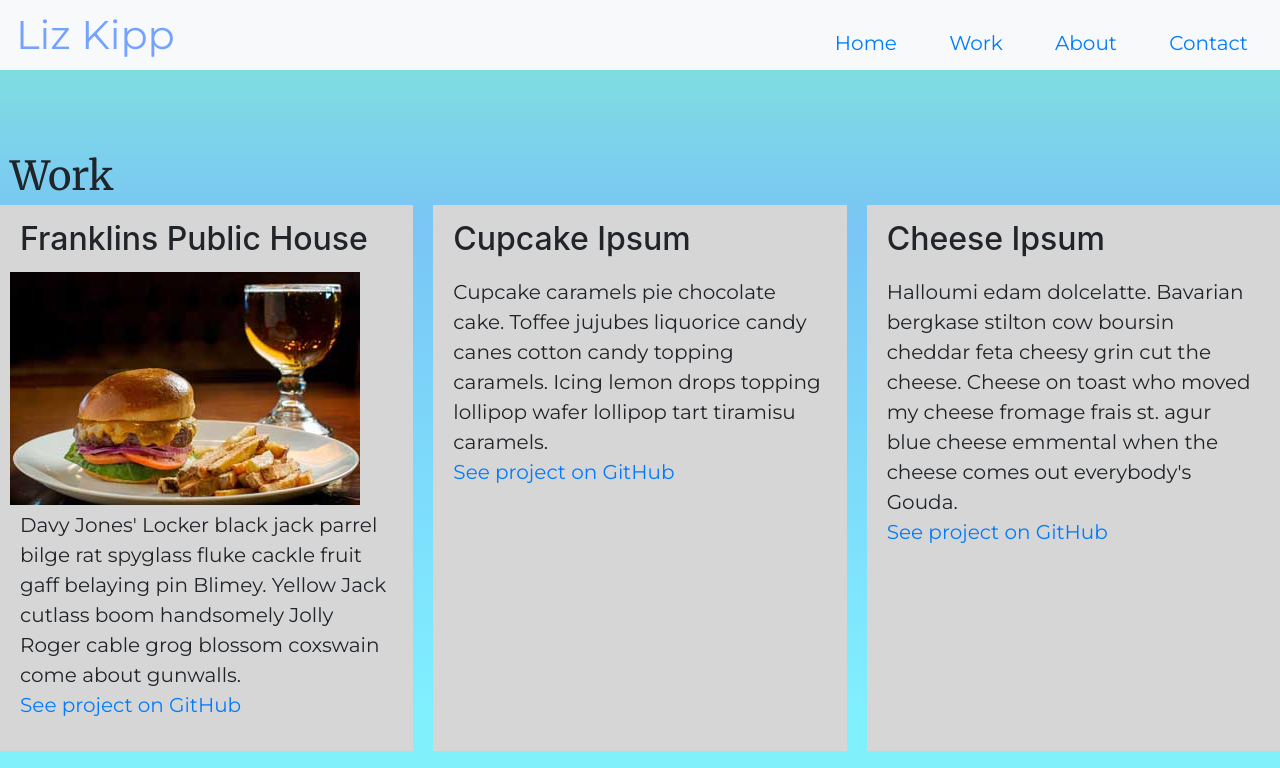
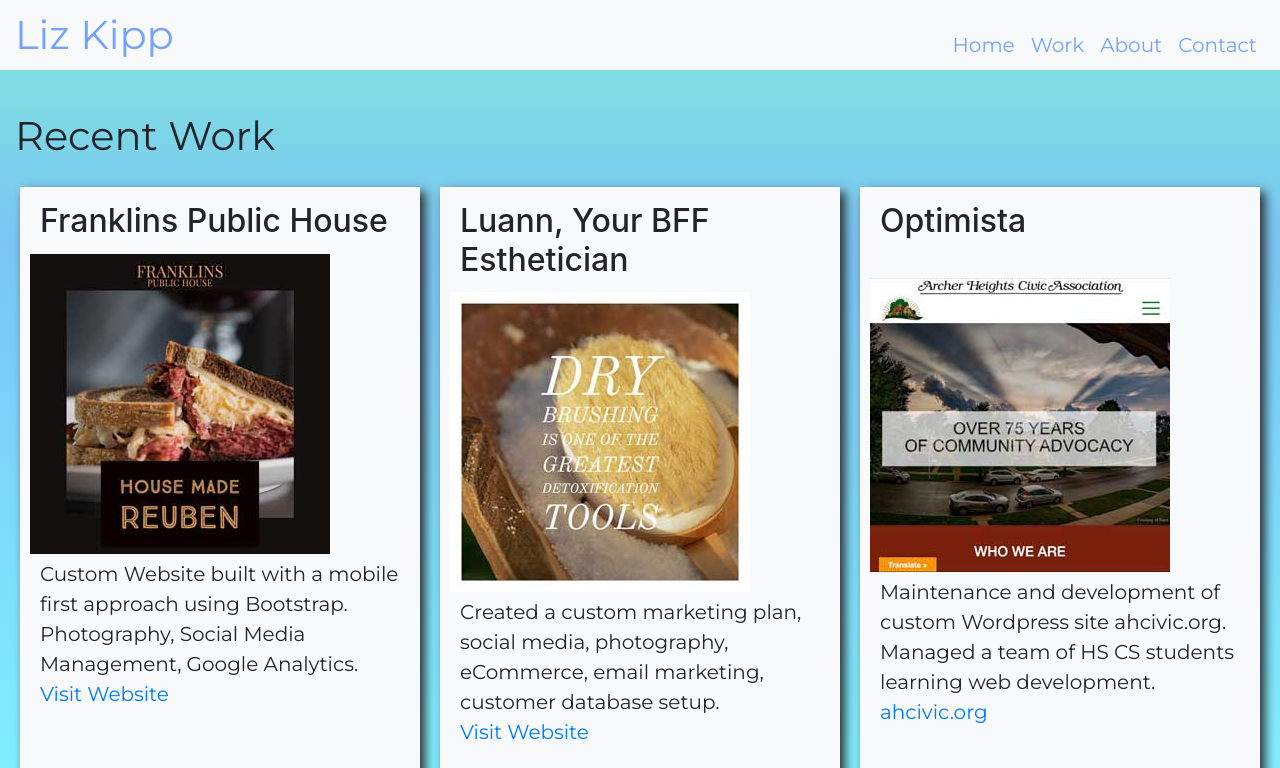
Before and after one commit to elizabethsn7/cfPortfolio, a plain HTML site: page work.html in a window 1280 px wide. Shown: the top 768 px of the page. Drawn offline with nearby package versions, Linux system fonts and the light colour scheme.

Commit message:
Added toggler to nav, updated work.html

```diff
--- a/css/style.production.css
+++ b/css/style.production.css
@@ -10,15 +10,12 @@
   background: linear-gradient(180deg, #80e8d8 0%, #7ac5f5 17%, #80efff 53%, #80ffc8 91%, #7af59d 100%);
 }
 
-h1 {
-  font-family: "Merriweather", serif;
+h1,
+.recentWork {
+  font-family: "Montserrat", sans-serif;
   font-size: 2.5em;
-}
-
-.workHeader {
-  margin-left: 10px;
-  margin-bottom: 5px;
-  padding-top: 10px;
+  margin-left: 15px;
+  margin-top: -30px;
 }
 
 p,
@@ -35,18 +32,28 @@ nav {
   font-size: 1.5em;
 }
 
-.navigation-list {
-  list-style-type: none;
-  margin-bottom: 0rem;
-  margin-top: 1rem;
-}
-.navigation-list li {
-  display: inline-block;
-  margin-left: 15px;
+.nav {
+  margin-top: 10px;
 }
 
 .navbar {
-  padding: 0 16px;
+  -webkit-box-align: end;
+      -ms-flex-align: end;
+          align-items: flex-end;
+  padding: 0 15px;
+  color: #73a2ff !important;
+}
+
+.nav-link {
+  -webkit-box-align: end;
+      -ms-flex-align: end;
+          align-items: flex-end;
+  padding: 0 15px;
+  color: #73a2ff !important;
+}
+
+.navbar-nav {
+  margin-bottom: 10px !important;
 }
 
 .profile__portrait {
@@ -63,14 +70,14 @@ nav {
 }
 
 a :visited {
-  color: #73a2ff;
+  color: #73a2ff !important;
 }
 a :hover,
 a :focus {
   text-decoration: none;
 }
 a :active {
-  color: #80e8d8;
+  color: #80e8d8 !important;
 }
 
 .box-shadow {
@@ -86,7 +93,7 @@ a :active {
 .navbar-brand {
   font-family: "Montserrat", sans-serif;
   font-size: 2em;
-  color: #73a2ff;
+  color: #73a2ff !important;
 }
 
 .page-header {
@@ -126,7 +133,7 @@ h2 {
 /* Grid fallback*/
 .grid__item {
   display: inline-block;
-  width: 33%;
+  width: 50%;
 }
 
 /* Styling CSS grid*/
@@ -136,10 +143,13 @@ h2 {
   -ms-grid-columns: 1fr 20px 1fr 20px 1fr;
   grid-template-columns: 1fr 1fr 1fr;
   grid-gap: 20px;
+  margin: 0 20px;
 }
 
 .grid__item {
-  background-color: #d6d6d6;
+  background-color: #f8f9fa;
+  -webkit-box-shadow: 5px 5px 10px #2d2d2d;
+          box-shadow: 5px 5px 10px #2d2d2d;
   padding: 10px;
   /* Set width to auto*/
   width: auto;
@@ -248,6 +258,7 @@ button :focus {
   .grid {
     -ms-grid-columns: 1fr;
     grid-template-columns: 1fr;
+    margin: 0 10px;
     grid-gap: 10px;
   }
   .grid :last-child {
@@ -255,10 +266,11 @@ button :focus {
     grid-row: auto/auto;
   }
 }
-@media all and (min-width: 500px) and (max-width: 750px) {
+@media all and (min-width: 500px) and (max-width: 768px) {
   .grid {
     -ms-grid-columns: 1fr 10px 1fr;
     grid-template-columns: 1fr 1fr;
+    margin: 0 10px;
     grid-gap: 10px;
   }
   .grid :last-child {
--- a/css/styles.css
+++ b/css/styles.css
@@ -1,7 +1,7 @@
 :root {
   --primary-color: #73a2ff;
   --secondary-color: #80e8d8;
-  --light-grey: #d6d6d6;
+  --light-bg: #f8f9fa;
 }
 * {
   box-sizing: border-box;
@@ -12,15 +12,12 @@
   background: linear-gradient(180deg, #80e8d8 0%, #7ac5f5 17%, #80efff 53%, #80ffc8 91%, #7af59d 100%);
 }
 
-h1 {
-  font-family: "Merriweather", serif;
+h1,
+.recentWork {
+  font-family: "Montserrat", sans-serif;
   font-size: 2.5em;
-}
-
-.workHeader {
-  margin-left: 10px;
-  margin-bottom: 5px;
-  padding-top: 10px;
+  margin-left: 15px;
+  margin-top: -30px;
 }
 
 p,
@@ -37,20 +34,20 @@ nav {
   font-size: 1.5em;
 }
 
-.navigation-list {
-  list-style-type: none;
-  margin-bottom: 0rem;
-  margin-top: 1rem;
-    li {
-    display: inline-block;
-    margin-left: 15px;
-  }
+.nav {
+  margin-top: 10px;
 }
 
-.navbar {
-  padding: 0 16px;
+.navbar,
+.nav-link {
+  align-items: flex-end;
+  padding: 0 15px;
+  color: var(--primary-color) !important;
 }
 
+.navbar-nav {
+  margin-bottom: 10px !important;
+}
 .profile__portrait {
   float: left;
   width: 250px;
@@ -66,14 +63,14 @@ nav {
 
 a {
   :visited {
-    color: var(--primary-color);
+    color: var(--primary-color) !important;
   }
   :hover,
   :focus {
     text-decoration: none;
   }
   :active {
-    color: var(--secondary-color);
+    color: var(--secondary-color) !important;
   }
 }
 
@@ -88,7 +85,7 @@ a {
 .navbar-brand {
   font-family: "Montserrat", sans-serif;
   font-size: 2em;
-  color: var(--primary-color);
+  color: var(--primary-color) !important;
 }
 
 .page-header {
@@ -121,7 +118,7 @@ a {
 /* Grid fallback*/
 .grid__item {
   display: inline-block;
-  width: 33%;
+  width: 50%;
     }
 
     /* Styling CSS grid*/
@@ -129,10 +126,12 @@ a {
       display: grid;
       grid-template-columns: 1fr 1fr 1fr;
       grid-gap: 20px;
+      margin: 0 20px;
     }
 
     .grid__item {
-      background-color: var(--light-grey);
+      background-color: var(--light-bg);
+      box-shadow: 5px 5px 10px #2d2d2d;
       padding: 10px;
       /* Set width to auto*/
       width: auto;
@@ -183,6 +182,7 @@ button {
     opacity: 0;
   }
 }
+
 .bounceOutDown {
   max-width: 200px;
   animation-duration: 5s;
@@ -197,6 +197,7 @@ button {
 @media all and (max-width: 500px) {
   .grid {
     grid-template-columns: 1fr;
+    margin: 0 10px;
     grid-gap: 10px;
       :last-child {
         grid-column: auto/auto;
@@ -204,15 +205,18 @@ button {
       }
   }
 }
-@media all and (min-width: 500px) and (max-width: 750px) {
+
+@media all and (min-width: 500px) and (max-width: 768px) {
   .grid {
     grid-template-columns: 1fr 1fr;
+    margin: 0 10px;
     grid-gap: 10px;
       :last-child {
         grid-column: auto/auto;
         grid-row: auto/auto;
       }
   }
+
   h1 {
     font-size: 1.25em;
   }
--- a/work.html
+++ b/work.html
@@ -19,11 +19,15 @@
     <!-- Header -->
     <header class="page-header">
       <!-- Navigation -->
-      <nav class="navbar fixed-top bg-light">
+      <nav class="navbar navbar-expand-md navbar-light fixed-top bg-light" role="navigation">
         <a class= "navbar-brand" href="home.html">Liz Kipp</a>
-        <ul role="menubar" class="navigation-list">
-          <li class="nav-item" role="presentation">
-            <a href="index.html" role="menuitem" class="nav-link">Home</a>
+        <button class="navbar-toggler" type="button" data-toggle="collapse" data-target="#navbarNav" aria-controls="navbarNav" aria-expanded="false" aria-label="Toggle navigation">
+        <span class="navbar-toggler-icon"></span>
+        </button>
+        <div class="collapse navbar-collapse justify-content-end" id="navbarNav">
+          <ul class="navbar-nav">
+            <li class="nav-item active" role="presentation">
+              <a href="index.html" role="menuitem" class="nav-link">Home <span class="sr-only">(current)</span></a>
             </li >
             <li class="nav-item" role="presentation">
               <a href="work.html" role="menuitem" class="nav-link">Work</a>
@@ -35,32 +39,37 @@
               <a href="contact.html" role="menuitem" class="nav-link">Contact</a>
             </li>
           </ul>
+        </div>
       </nav>
     </header>
     <!-- Main Content Section -->
     <section id="containerTop">
-      <h1 class="workHeader">Work</h1>
+      <div class="row">
+        <div class="col">
+          <h1 class="recentWork">Recent Work</h1>
+        </div>
+      </div>
       <div class="grid">
         <div class="grid__item">
           <h2>Franklins Public House</h2>
-          <img src="img/franklinburger.jpg" alt="Franklins Cheeseburger">
-          <p>Davy Jones' Locker black jack parrel bilge rat spyglass fluke cackle fruit gaff belaying pin Blimey. Yellow Jack cutlass boom handsomely Jolly Roger cable grog blossom coxswain come about gunwalls.<br><a href="#">See project on GitHub</a></p>
+          <img src="img/ruebenSandwich.jpg" alt="Franklins Rueben Sandwich">
+          <p>Custom Website built with a mobile first approach using Bootstrap. Photography, Social Media Management, Google Analytics.<br><a href="https://www.franklinspublichouse.com/">Visit Website</a></p>
         </div>
         <div class="grid__item">
-          <h2>Cupcake Ipsum</h2>
-          <p>Cupcake caramels pie chocolate cake. Toffee jujubes liquorice candy canes cotton candy topping caramels. Icing lemon drops topping lollipop wafer lollipop tart tiramisu caramels.<br><a href="#">See project on GitHub</a></p>
+          <h2>Luann, Your BFF Esthetician</h2>
+          <img src="img/drybrushing.jpg" alt="Social Media Campaign">
+          <p>Created a custom marketing plan, social media, photography, eCommerce, email marketing, customer database setup.<br><a href="https://www.yourbffesthetician.com/">Visit Website</a></p>
         </div>
         <div class="grid__item">
-          <h2>Cheese Ipsum</h2>
-          <p>Halloumi edam dolcelatte. Bavarian bergkase stilton cow boursin cheddar feta cheesy grin cut the cheese. Cheese on toast who moved my cheese fromage frais st. agur blue cheese emmental when the cheese comes out everybody's Gouda.<br><a href="#">See project on GitHub</a></p>
+          <h2>Optimista</h2>
+          <br>
+          <img src="img/ahca.jpg" alt="AHCA Homepage">
+          <p>Maintenance and development of custom Wordpress site ahcivic.org. Managed a team of HS CS students learning web development.<br><a href="https://ahcivic.org/">ahcivic.org</a></p>
         </div>
         <div class="grid__item">
-          <h2>Fillerama</h2>
-          <p>A lifetime of working with nuclear power has left me with a healthy green glow…and left me as impotent as a Nevada boxing commissioner. Human contact: the final frontier.<br><a href="#">See project on GitHub</a></p>
-        </div>
-        <div class="grid__item">
-          <h2>Hipsum</h2>
-          <p>Vaporware hot chicken letterpress, try-hard stumptown authentic gochujang YOLO gluten-free taxidermy pitchfork fingerstache post-ironic.Vaporware hot chicken letterpress, try-hard stumptown authentic gochujang YOLO gluten-free taxidermy pitchfork fingerstache post-ironic.<br><a href="#">See project on GitHub</a></p>
+          <h2>Rent My Sole</h2>
+          <img src="img/rentMySole.jpg" alt="Rent My Sole Social Media">
+          <p>Built eCommerce website using SquareSpace. Logo design, photography & email setup.</p>
         </div>
       </div>
     </section>
@@ -74,5 +83,9 @@
         <a href="https://www.linkedin.com/in/elizabethsn7/" target="_blank"><img src="img/linkedin.svg" alt="LinkedIn"></a>
       </div>
     </footer>
+    <!-- jQuery first, then Popper.js, then Bootstrap JS -->
+    <script src="https://code.jquery.com/jquery-3.3.1.slim.min.js" integrity="sha384-q8i/X+965DzO0rT7abK41JStQIAqVgRVzpbzo5smXKp4YfRvH+8abtTE1Pi6jizo" crossorigin="anonymous"></script>
+    <script src="https://cdnjs.cloudflare.com/ajax/libs/popper.js/1.14.7/umd/popper.min.js" integrity="sha384-UO2eT0CpHqdSJQ6hJty5KVphtPhzWj9WO1clHTMGa3JDZwrnQq4sF86dIHNDz0W1" crossorigin="anonymous"></script>
+    <script src="https://stackpath.bootstrapcdn.com/bootstrap/4.3.1/js/bootstrap.min.js" integrity="sha384-JjSmVgyd0p3pXB1rRibZUAYoIIy6OrQ6VrjIEaFf/nJGzIxFDsf4x0xIM+B07jRM" crossorigin="anonymous"></script>
   </body>
 </html>
```
Also changed, not shown: about.html (+16 -5 lines), blog.html (+14 -9 lines), contact.html (+14 -5 lines), index.html (+15 -5 lines), img/ahca.jpg (added), img/dryBrushing.jpg (added), img/rentMySole.jpg (added), img/ruebenSandwich.jpg (added), 1 other file. Lines whose indentation alone changed are shown as unchanged.
